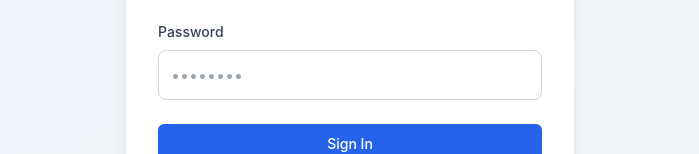
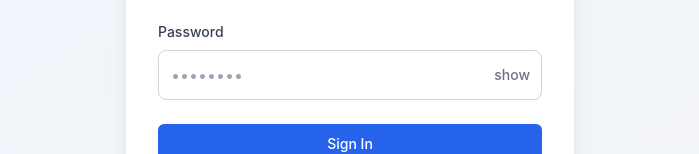
Before and after one commit to kevinfrankle15/Engineering-Resource-Management-System-, a React (Create React App) app in the folder Frontend/: page / in a window 1280 px wide. Shown: the part 466-620 px from the top of the page, without its empty margins (290-989 px from the left). Built offline with nearby package versions, Linux system fonts and the light colour scheme.

Commit message:
pass show

```diff
--- a/Frontend/src/pages/Login.tsx
+++ b/Frontend/src/pages/Login.tsx
@@ -13,6 +13,8 @@ export default function Login() {
   const setUser = useAuthStore((state) => state.setUser);
   const setToken = useAuthStore((state) => state.setToken);
   const navigate = useNavigate();
+  const [showPassword,setShowPassword] = useState(false)
+
   const port = process.env.REACT_APP_API_BASE_URL || 'http://localhost:5000/api';
 
   const handleLogin = async (e: React.FormEvent) => {
@@ -89,14 +91,19 @@ export default function Login() {
 
             <div className="space-y-2">
               <label className="block text-sm font-medium text-gray-700">Password</label>
+               <div className="relative">
                   <input
-                type="password"
+                    type={showPassword?"text":"password"}
                     value={password}
                     onChange={(e) => setPassword(e.target.value)}
-                className="w-full p-3 border border-gray-300 rounded-lg focus:ring-2 focus:ring-blue-500 focus:border-transparent"
+                    className="w-full p-3 pr-10 border border-gray-300 rounded-lg focus:ring-2 focus:ring-blue-500 focus:border-transparent"
                     placeholder="••••••••"
                     required
                   />
+                  <span className="absolute inset-y-0 right-0 flex items-center pr-3 text-sm font-medium text-gray-500 cursor-pointer hover:text-gray-700" onClick={()=>setShowPassword(!showPassword)}>
+                    show
+                  </span>
+               </div>
             </div>
 
             <div>
```
Lines whose indentation alone changed are shown as unchanged.
